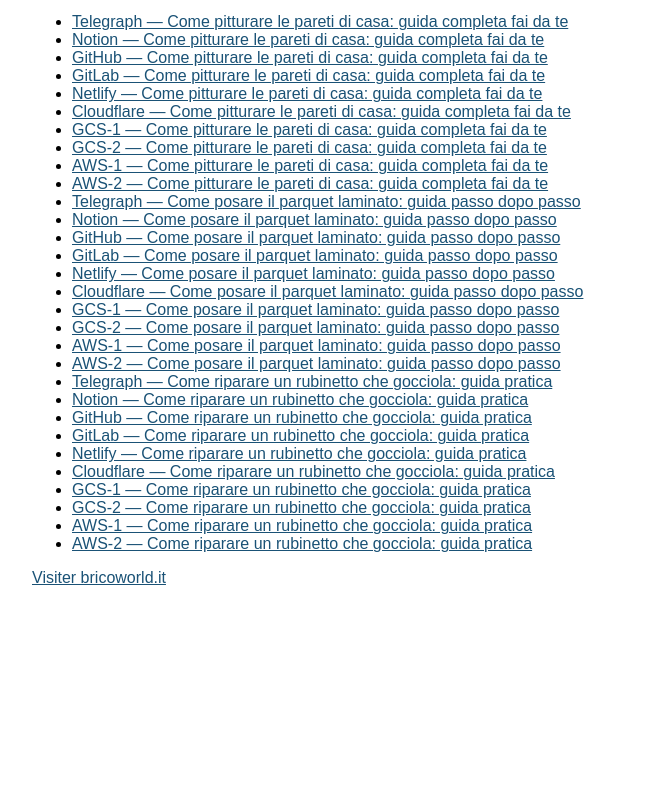
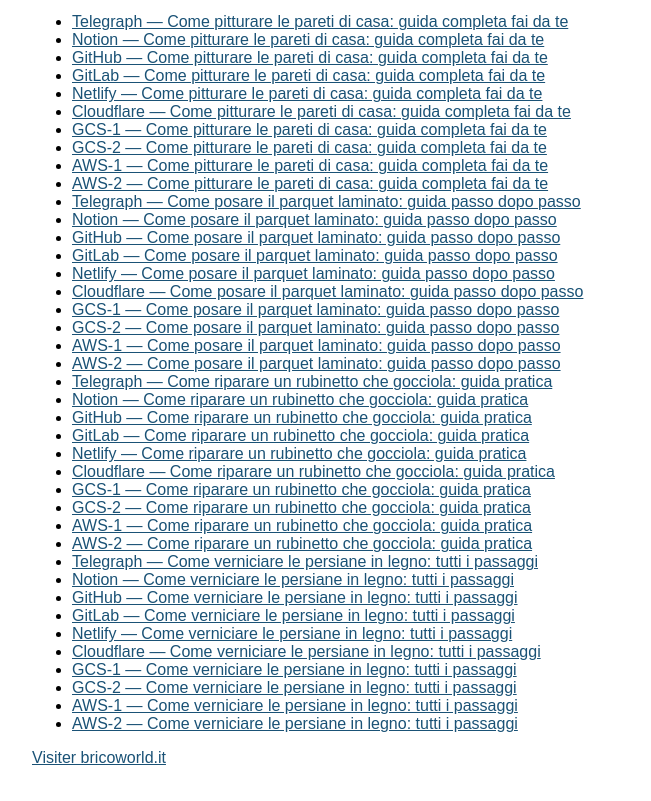
Before and after one commit to Duduledaron/bricoworld-it-stacking-hub, a plain HTML site: page index.html in a window 1280 px wide. Shown: the part 119-920 px from the top of the page, without its empty margins (158-809 px from the left). Before the commit the page ends 800 px from the top, so only its background shows below. Drawn offline with Linux system fonts and the light colour scheme.

Commit message:
update hub

```diff
--- a/index.html
+++ b/index.html
@@ -35,6 +35,16 @@
 <li><a href="https://storage.googleapis.com/stack-come-riparare-un-rubinetto-gcs-2/index.html">GCS-2 — Come riparare un rubinetto che gocciola: guida pratica</a></li>
 <li><a href="http://stack-come-riparare-un-rubinetto-aws-1.s3-website.eu-west-3.amazonaws.com/">AWS-1 — Come riparare un rubinetto che gocciola: guida pratica</a></li>
 <li><a href="http://stack-come-riparare-un-rubinetto-aws-2.s3-website.eu-west-3.amazonaws.com/">AWS-2 — Come riparare un rubinetto che gocciola: guida pratica</a></li>
+<li><a href="https://telegra.ph/Come-verniciare-le-persiane-in-legno-tutti-i-passaggi-04-09">Telegraph — Come verniciare le persiane in legno: tutti i passaggi</a></li>
+<li><a href="https://www.notion.so/Come-verniciare-le-persiane-in-legno-tutti-i-passaggi-33dff01f6215810a898ffe90666b362f">Notion — Come verniciare le persiane in legno: tutti i passaggi</a></li>
+<li><a href="https://duduledaron.github.io/stack-come-verniciare-le-persiane/">GitHub — Come verniciare le persiane in legno: tutti i passaggi</a></li>
+<li><a href="https://duduledaron.gitlab.io/stack-come-verniciare-le-persiane/">GitLab — Come verniciare le persiane in legno: tutti i passaggi</a></li>
+<li><a href="https://stack-come-verniciare-le-persiane.netlify.app/">Netlify — Come verniciare le persiane in legno: tutti i passaggi</a></li>
+<li><a href="https://stack-come-verniciare-le-persiane.pages.dev/">Cloudflare — Come verniciare le persiane in legno: tutti i passaggi</a></li>
+<li><a href="https://storage.googleapis.com/stack-come-verniciare-le-persiane-gcs-1/index.html">GCS-1 — Come verniciare le persiane in legno: tutti i passaggi</a></li>
+<li><a href="https://storage.googleapis.com/stack-come-verniciare-le-persiane-gcs-2/index.html">GCS-2 — Come verniciare le persiane in legno: tutti i passaggi</a></li>
+<li><a href="http://stack-come-verniciare-le-persiane-aws-1.s3-website.eu-west-3.amazonaws.com/">AWS-1 — Come verniciare le persiane in legno: tutti i passaggi</a></li>
+<li><a href="http://stack-come-verniciare-le-persiane-aws-2.s3-website.eu-west-3.amazonaws.com/">AWS-2 — Come verniciare le persiane in legno: tutti i passaggi</a></li>
 </ul>
 <p><a href="https://bricoworld.it/">Visiter bricoworld.it</a></p>
 </body></html>
```
